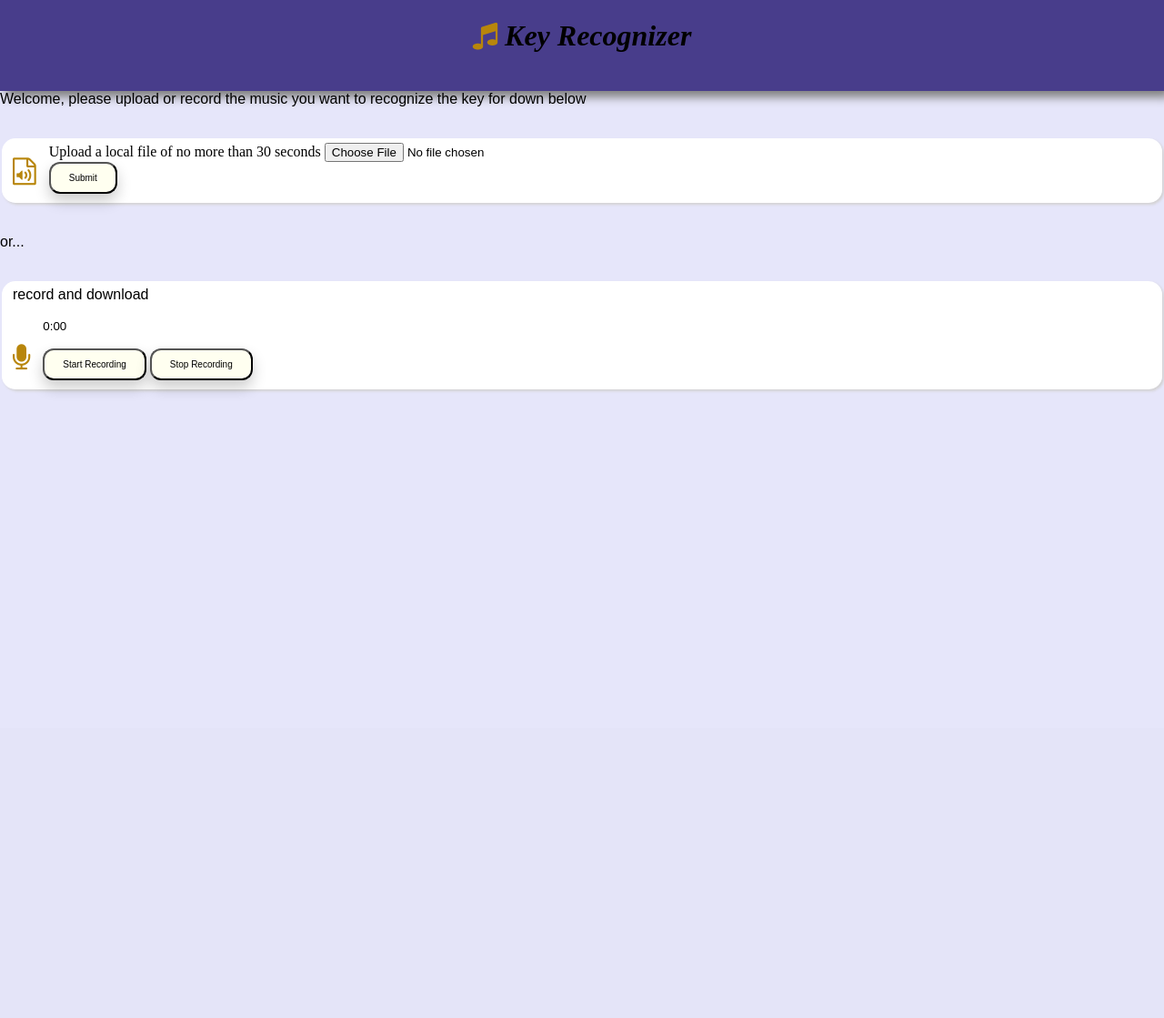
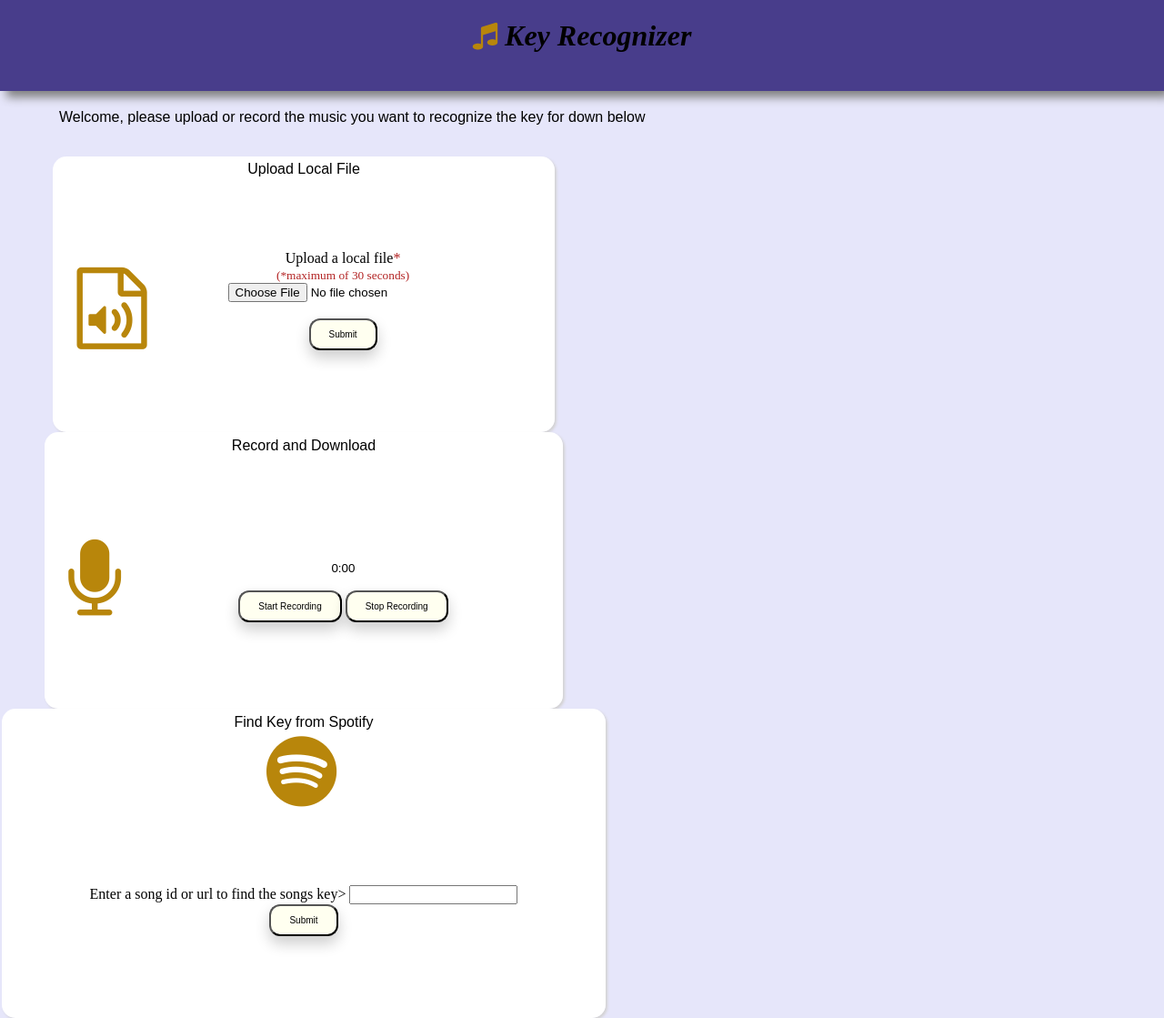
Before and after one commit to sejudav20/Music-Key-Recognization-Website, a Django app: page /keys/ in a window 1280 px wide. Shown: the whole page at 91% size. Before the commit the page ends 432 px from the top, so only its background shows below. Run offline with Django 3.2, Linux system fonts and the light colour scheme.

```diff
--- a/MusicKey/keys/templates/keys/upload.html
+++ b/MusicKey/keys/templates/keys/upload.html
@@ -26,38 +26,71 @@
         background-color: ivory;
         cursor: pointer;
     }
+    #cards{
+        display:inline-block;
+        text-align: center;
+        width:50%;
+
+    }
     .box{
+        display:inline-block;
+        text-align: center;
 
+        height:50%;
+        width: 100%;
         background-color:white;
         border: 0;
         border-radius: 15px;
+
         box-shadow: 2px 2px 3px rgb(211, 210, 210);
     }
     .record_form{
+
         display:inline-block;
-        padding-left: 0px;
+        padding: 100px;
+        padding-bottom: 85px;
+        margin-left:20px;
     }
     #record_icon{
         display:inline-block;
-        padding-right: 10px;
-        font-size:30px;
+        padding-right: 5px;
+        font-size:90px;
         color:darkgoldenrod;
+
     }
     .upload_form{
         display:inline-block;
-        padding-left: 0px;
+        padding: 80px;
+
+
     }
+
     #upload_icon{
         display:inline-block;
-        padding-right: 10px;
-        font-size:30px;
+        padding-right: 5px;
+        font-size:90px;
+
+        color:darkgoldenrod;
+    }
+    .spotify_form{
+        display:inline-block;
+        padding: 80px;
+
+
+    }
+
+    #spotify_icon{
+        display:inline-block;
+        padding-right: 5px;
+        font-size:90px;
+
         color:darkgoldenrod;
     }
     .header{
       padding-left: 0px;
       padding-right: 0px;
       padding-bottom: 20px;
-      margin:0%;
+      margin-bottom:20px;
       width: 100%;
       text-align: center;
       float: left;
@@ -68,27 +101,29 @@
     }
     </style>
 <body id="body">
-    <div class="header"><h1><i class="fa fa-music" style="color:darkgoldenrod;"></i> Key Recognizer</h1></div><br>
-    <p class="text">Welcome, please upload or record the music you want to recognize the key for down below</p><br>
-    <form action={% url 'keys:results_upload' %} method="POST" enctype="multipart/form-data">
+    <div class="header"><h1><i class="fa fa-music" style="color:darkgoldenrod; font-size: 30;"></i> Key Recognizer</h1></div><br><br><br>
+    <p class="text" style="padding-left: 65px;">Welcome, please upload or record the music you want to recognize the key for down below</p><br>
+    <div id="cards">
+    <form style="display:inline-block;" action={% url 'keys:results_upload' %} method="POST" enctype="multipart/form-data">
         {% csrf_token %}
         <fieldset name="Upload File" class="box">
+            <label for="upload_file" class="text">Upload Local File</label> <br>
             <i class="fa fa-file-audio-o" id="upload_icon"></i>
             <div class="upload_form">
-            <label for="music_file">Upload a local file of no more than 30 seconds</label>
+            <label for="music_file" style="display:inline-block;">Upload a local file<span style="color: firebrick; ">*</span>  <br> <small style="color: firebrick;">(*maximum of 30 seconds)</small></label>
+            <br>
             <input  class= "get_file" type="file" id="music_file" name="music_file" accept="audio/*" required><br>
+            <br>
             <input type="submit" class="button">
             </div>
         </fieldset>
 
-    </form><br>
-    <p>or...</p><br>
+    </form>
+    <form  style="display:inline-block;" action={% url 'keys:results_record' %} method="POST" enctype="multipart/form-data">
+        {% csrf_token %}
+        <fieldset name="record" class="box">
 
-    <form action={% url 'keys:results_record' %} method="POST" enctype="multipart/form-data">
-        {% csrf_token %}
-        <fieldset name="Record" class="box">
-
-            <label for="record_file" class="text">record and download</label> <br>
+            <label for="record_file" class="text">Record and Download</label> <br>
             <i class="fa fa-microphone" id="record_icon"></i>
             <div class="record_form">
             <p class="text"><small id="time">0:00</small></p>
@@ -101,6 +136,25 @@
 
         </fieldset>
     </form><br>
+
+    <form  style="display:inline-block;" action={% url 'keys:results_record' %} method="POST" enctype="multipart/form-data">
+        {% csrf_token %}
+        <fieldset name="Spotify" class="box">
+
+            <label for="spotify_file" class="text">Find Key from Spotify</label> <br>
+            <i class="fa fa-spotify" id="spotify_icon"></i>
+            <div class="spotify_form">
+            <label for="sp_input">Enter a song id or url to find the songs key</label>>
+            <input type="text" id="sp_input">
+            <input type="submit" class="button">
+            </div>
+
+        </fieldset>
+    </form><br>
+
+
+
+    </div>
     {% if error_message %}<p id="error_view"><strong>{{ error_message }}</strong></p>{% endif %}
 </body>
 <script>
```
Also changed, not shown: MusicKey/keys/templates/keys/results.html (+59 -6 lines), MusicKey/keys/static/keys/Music  logo.png (added), MusicKey/keys/static/keys/key.png (added), 2 other files.
